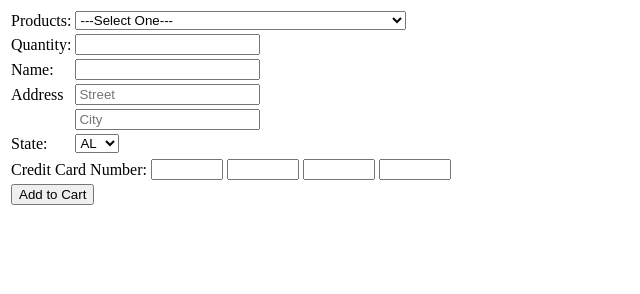
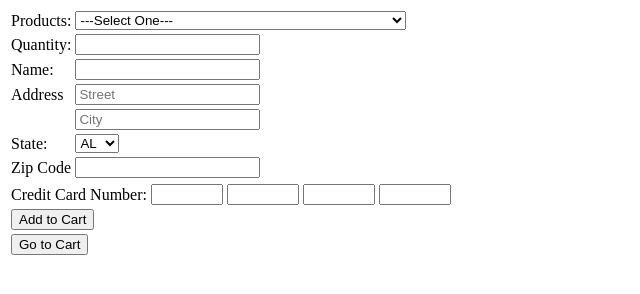
Before and after one commit to hcodydibble/order-form, a plain HTML site: page index.html in a window 1280 px wide. Shown: the whole page, without its empty margins (0-640 px from the left). Drawn offline with Linux system fonts and the light colour scheme.

Commit message:
oops at master branch. added zip code field

```diff
--- a/app.js
+++ b/app.js
@@ -9,6 +9,7 @@ function Order(name,quantity){
 
 function placeOrder(event){
   event.preventDefault();
+  console.log('foo');
   var newOrder = new Order();
   newOrder.name = this.elements['products'].value;
   newOrder.quantity = parseInt(this.elements['quantity'].value);
--- a/index.html
+++ b/index.html
@@ -38,7 +38,6 @@
         <td><label for="quantity">Quantity:</label></td>
         <td><input type="number" name="quantity" value=""></td>
       </tr>
-    </form>
       <tr>
         <td><label for="name">Name:</label></td>
         <td><input type="text" name="name" value=""></td>
@@ -108,6 +107,9 @@
           </select>
         </td>
       </tr>
+      <tr>
+        <td><label for="zip">Zip Code</label></td>
+        <td><input type="number" name="zip" value=""></td>
     </table>
     <table id='ccInfo'>
       <tr>
@@ -120,7 +122,10 @@
       <tr>
         <td><input type="submit" name="" value="Add to Cart">
       </tr>
+      <tr>
+        <td><a href="cart.html"><button type="button" name="button">Go to Cart</button></td></a>
     </table>
+  </form>
   </body>
   <script src="app.js" charset="utf-8"></script>
 </html>
```
